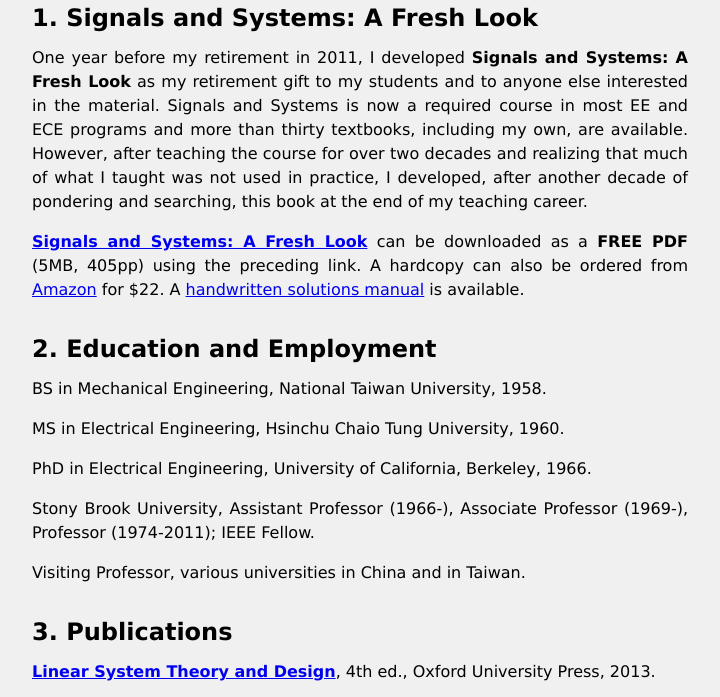
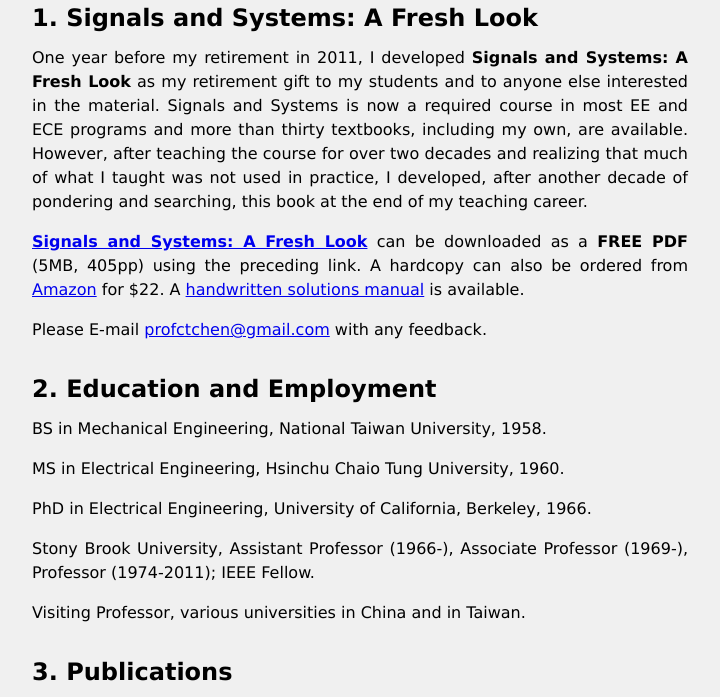
Before and after one commit to cyctchen/cyctchen.github.io, a plain HTML site: page index.html in a window 1280 px wide. Shown: the part 90-787 px from the top of the page, without its empty margins (280-1000 px from the left). Drawn offline with nearby package versions, Linux system fonts and the light colour scheme; some packages are replaced by stand-ins of ours.

Commit message:
Initial commit

```diff
--- a/index.html
+++ b/index.html
@@ -194,6 +194,7 @@ a <strong>FREE PDF</strong> (5MB, 405pp) using the preceding link.  A hardcopy
 can also be ordered from
 <a href="https://www.amazon.com/Signals-Systems-Fresh-Chi-Tsong-Chen/dp/1468006193/">Amazon</a> for $22.  A
 <a href="https://github.com/cyctchen/fresh_look/releases/download/v1.0/solutions.pdf">handwritten solutions manual</a> is available.</p>
+<p>Please E-mail <a href="mailto:profctchen@gmail.com">profctchen@gmail.com</a> with any feedback.</p>
 <h2 id="sec:x:2">2. Education and Employment</h2>
 <p>BS in Mechanical Engineering, National Taiwan University, 1958.</p>
 <p>MS in Electrical Engineering, Hsinchu Chaio Tung University, 1960.</p>
```
